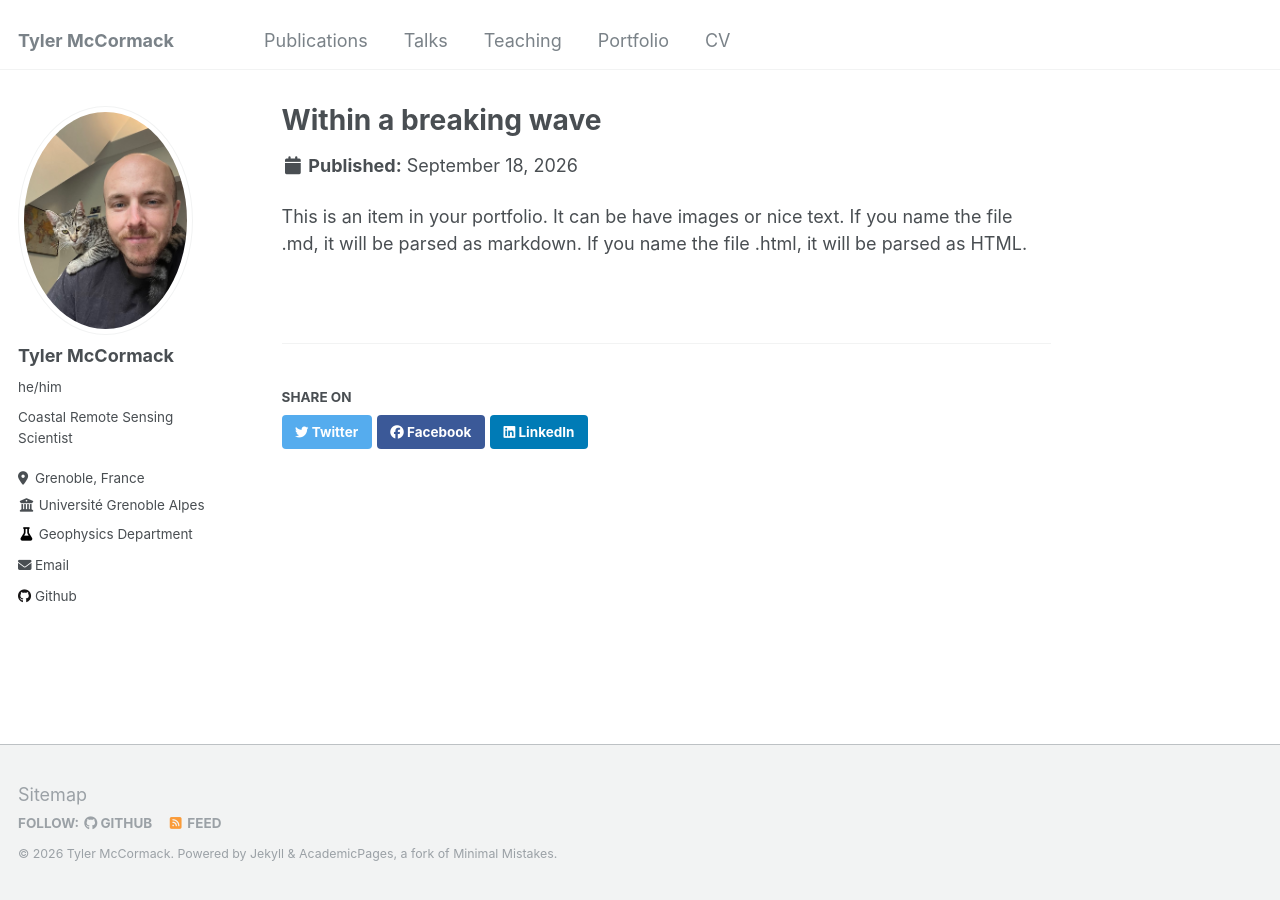
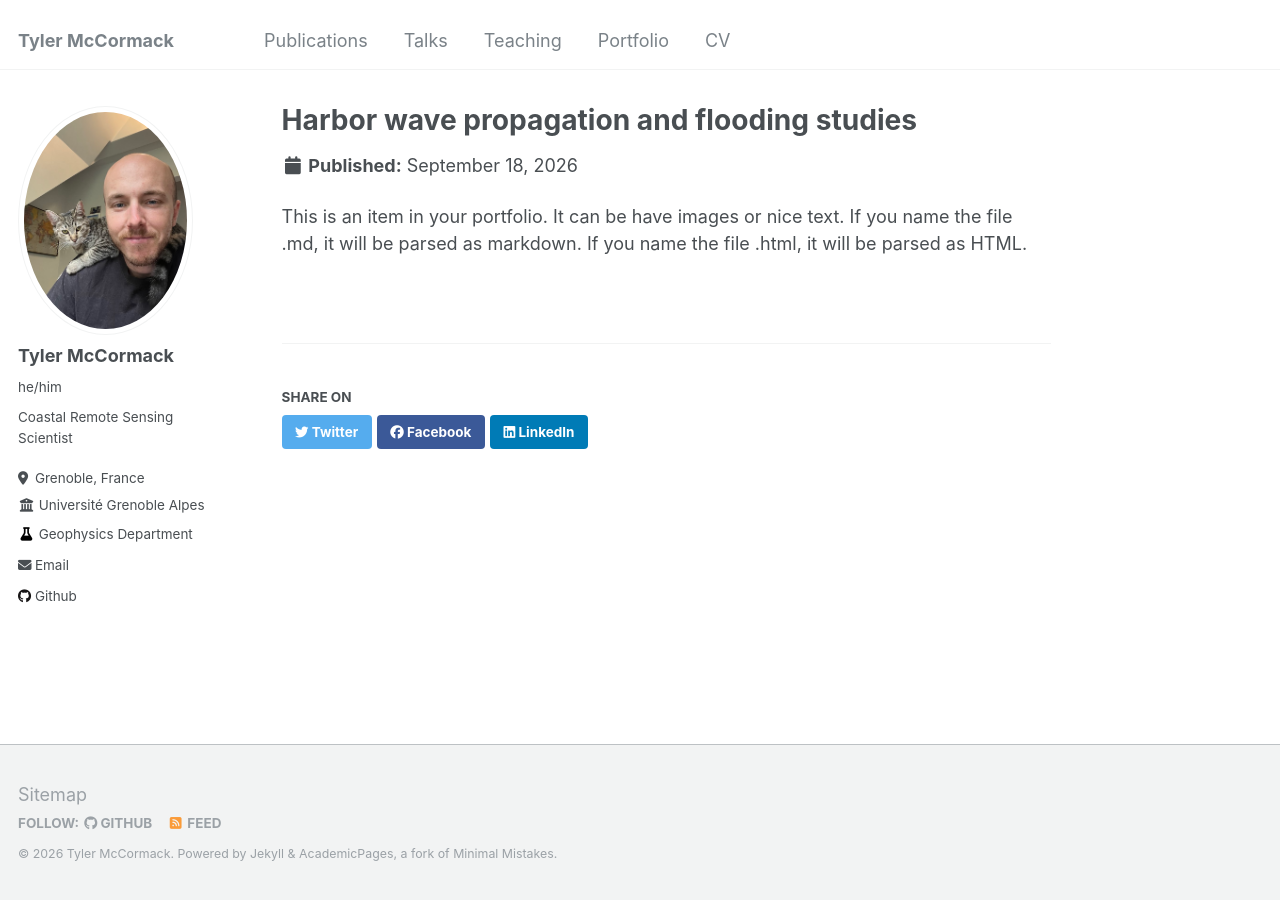
Before and after one commit to tylermccormack-research/tylermccormack-research.github.io, a Jekyll site: the page built from _portfolio/portfolio-1.md, in a window 1280 px wide. Built offline with Jekyll 4.4.1, drawn with Linux system fonts in a browser that asks for light colours.

Commit message:
Update portfolio-1.md

```diff
--- a/_portfolio/portfolio-1.md
+++ b/_portfolio/portfolio-1.md
@@ -1,6 +1,6 @@
 ---
-title: "Within a breaking wave"
-excerpt: "Brittany-France<br/><img src='/images/barrel_brittany.png'>"
+title: "Harbor wave propagation and flooding studies"
+excerpt: "Camden, ME & Boston, MA<br/><img src='/images/camden1.png'>"
 collection: portfolio
 ---
 
```
